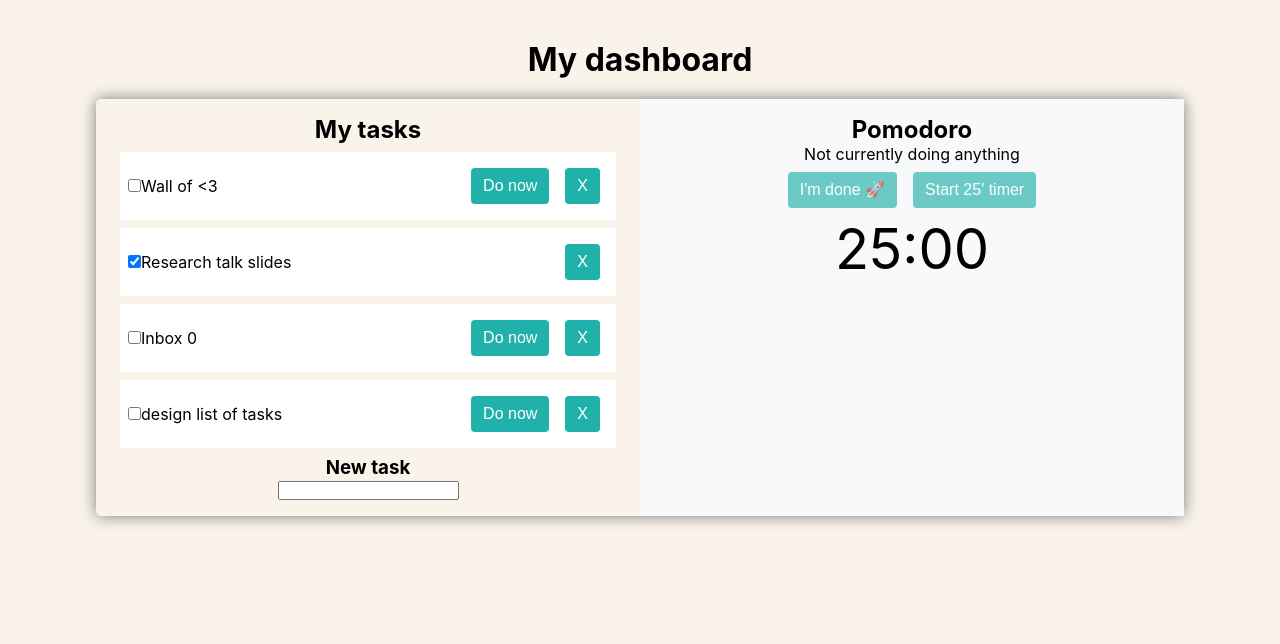
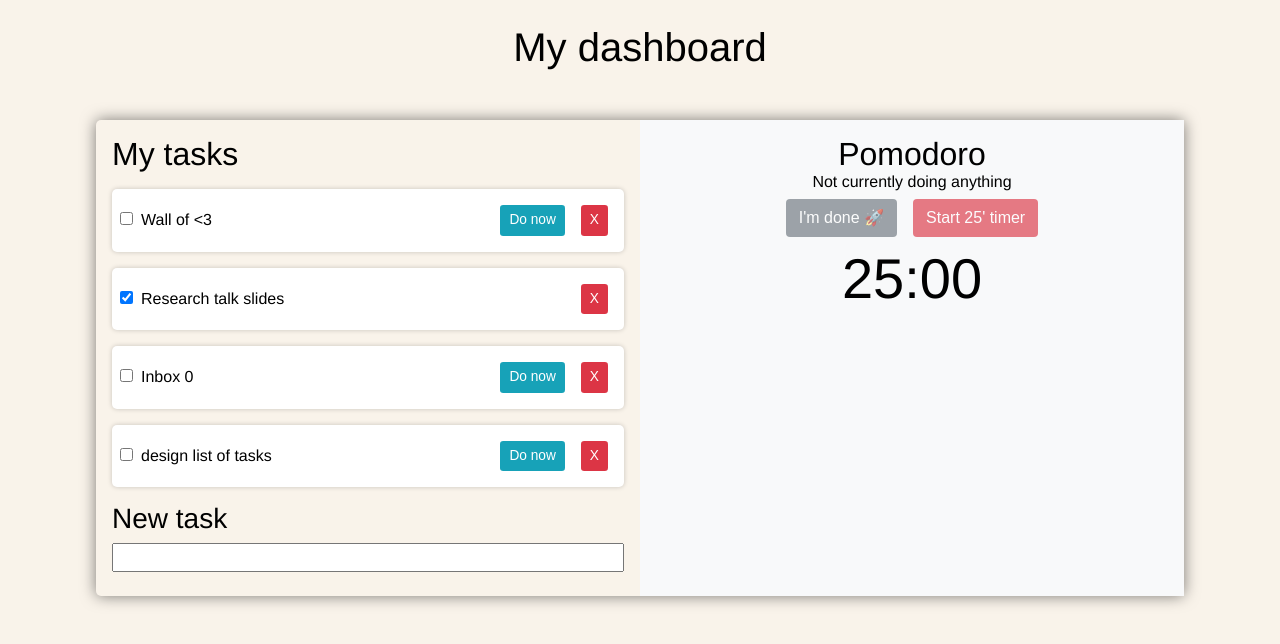
Before and after one commit to FlorianV012/react-pomodoro, a React (Vite) app: page / in a window 1280 px wide. Shown: the top 644 px of the page. Built offline with nearby package versions, Linux system fonts and the light colour scheme.

Commit message:
adding some CSS

```diff
--- a/src/App.scss
+++ b/src/App.scss
@@ -13,14 +13,17 @@ body {
   .left {
     width: 50%;
     padding: 1rem;
+    text-align: start;
 
     .task-container {
       display: flex;
       justify-content: space-between;
       align-items: center;
-      margin: 0.5rem;
+      margin: 1rem 0;
       padding: 0.5rem;
       background-color: #fff;
+      border-radius: 5px;
+      box-shadow: 0 0 5px rgba(0, 0, 0, 0.2);
     }
   }
   .right {
@@ -35,9 +38,42 @@ body {
   line-height: 1.2;
 }
 
-button {
-  background-color: lightseagreen;
+.secondary {
+  background-color: #6c757d;
   color: #fff;
+  &:hover {
+    background-color: #5a6268;
+    border-color: #545b62;
+  }
+}
+
+.info {
+  background-color: #17a2b8;
+  color: #fff;
+  &:hover:not(:disabled) {
+    background-color: #138496;
+    border-color: #117a8b;
+  }
+}
+
+.alert {
+  background-color: #dc3545;
+  color: #fff;
+  &:hover:not(:disabled) {
+    background-color: #c82333;
+    border-color: #bd2130;
+  }
+}
+
+input[type="checkbox"] {
+  margin-right: 0.5rem;
+}
+
+input[type="text"] {
+  width: 100%;
+  padding: 0.2rem 0.75rem;
+  margin: 0.5rem 0;
+  font-size: inherit;
 }
 
 /*
--- a/src/components/Pomodoro.tsx
+++ b/src/components/Pomodoro.tsx
@@ -74,6 +74,7 @@ export default function Pomodoro({ tasks, setTasks }: IPomodoroProps) {
 
       <div>
         <button
+          className={currentTask === null ? "secondary" : "info"}
           disabled={currentTask === null ? true : false}
           onClick={() => setDone(currentTask!)}
         >
@@ -82,7 +83,11 @@ export default function Pomodoro({ tasks, setTasks }: IPomodoroProps) {
             🚀
           </span>
         </button>
-        <button onClick={timer} disabled={timerOn || currentTask === null}>
+        <button
+          className="alert"
+          onClick={timer}
+          disabled={timerOn || currentTask === null}
+        >
           Start 25' timer
         </button>
       </div>
--- a/src/components/Tasks.tsx
+++ b/src/components/Tasks.tsx
@@ -40,19 +40,28 @@ export default function Tasks({ tasks, setTasks }: ITasksProps) {
               <div>
                 <input
                   type="checkbox"
-                  name=""
                   id={task.id.toString()}
                   checked={task.done}
                   onChange={() => taskIsDone(index)}
                 />
-                <label htmlFor="">{task.content}</label>
+                <label htmlFor={task.id.toString()}>{task.content}</label>
               </div>
 
               <div>
                 {!task.done && (
-                  <button onClick={() => taskInProgress(index)}>Do now</button>
+                  <button
+                    className="small info"
+                    onClick={() => taskInProgress(index)}
+                  >
+                    Do now
+                  </button>
                 )}
-                <button onClick={() => handleDelete(index)}>X</button>
+                <button
+                  className="small alert"
+                  onClick={() => handleDelete(index)}
+                >
+                  X
+                </button>
               </div>
             </li>
           ))}
--- a/src/index.scss
+++ b/src/index.scss
@@ -7,12 +7,24 @@
 }
 
 :root {
-  font-family: Inter, system-ui, Avenir, Helvetica, Arial, sans-serif;
+  font-family: Helvetica, Arial, sans-serif;
   text-align: center;
 }
 
 h1 {
-  margin-top: 40px;
+  margin: 25px 0 50px;
+  font-size: 2.5rem;
+  font-weight: 400;
+}
+
+h2 {
+  font-size: 2rem;
+  font-weight: 400;
+}
+
+h3 {
+  font-size: 1.75rem;
+  font-weight: 400;
 }
 
 button {
@@ -24,6 +36,7 @@ button {
   border-radius: 0.25rem;
   font-size: 1rem;
   line-height: 1.5;
+  border: 1px solid transparent;
 
   &:not(:disabled) {
     cursor: pointer;
@@ -31,6 +44,12 @@ button {
 
   &:disabled {
     opacity: 0.65;
+  }
+
+  &.small {
+    padding: 0.25rem 0.5rem;
+    border-radius: 0.2rem;
+    font-size: 0.857rem;
   }
 }
 
```
